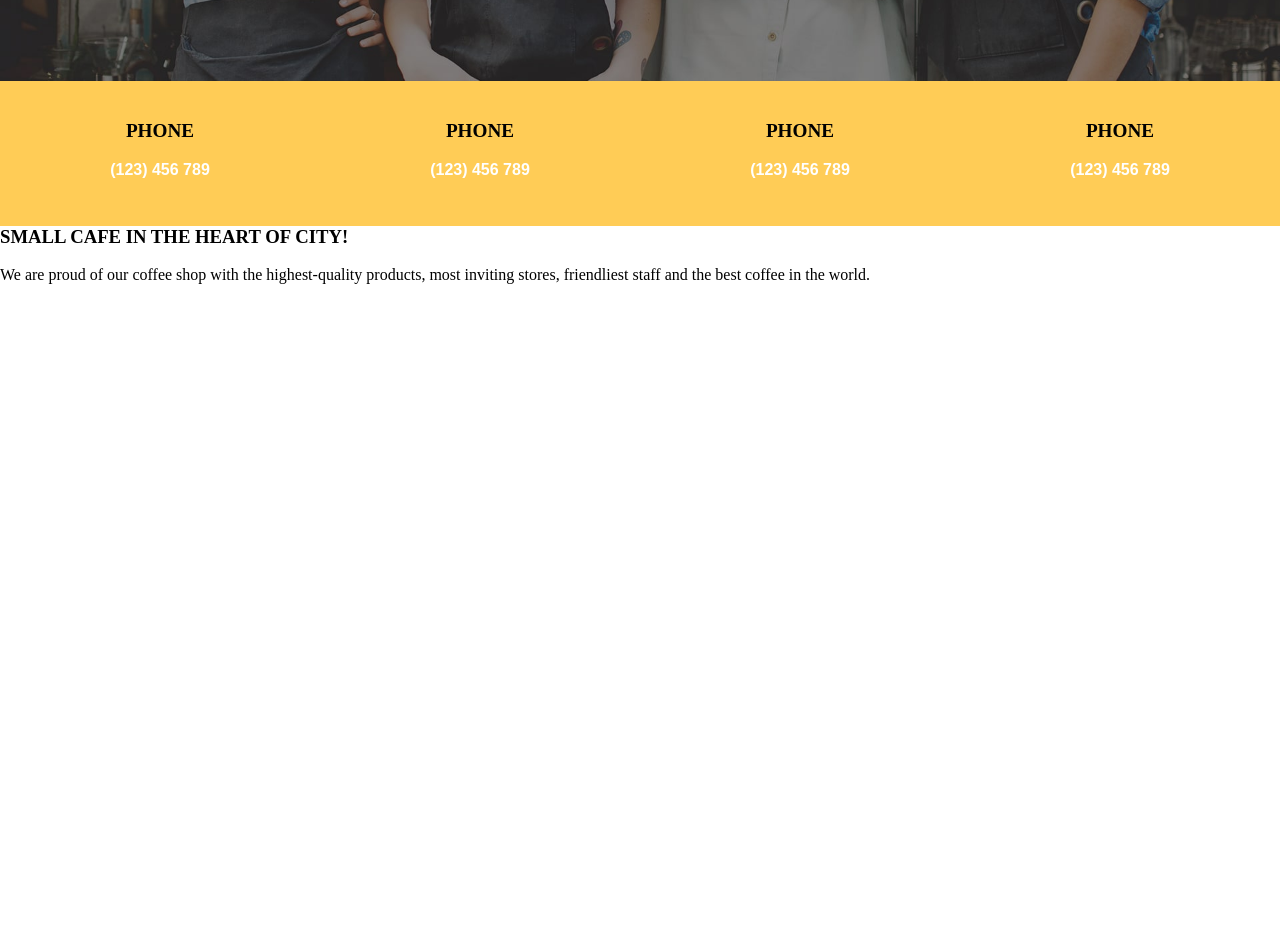
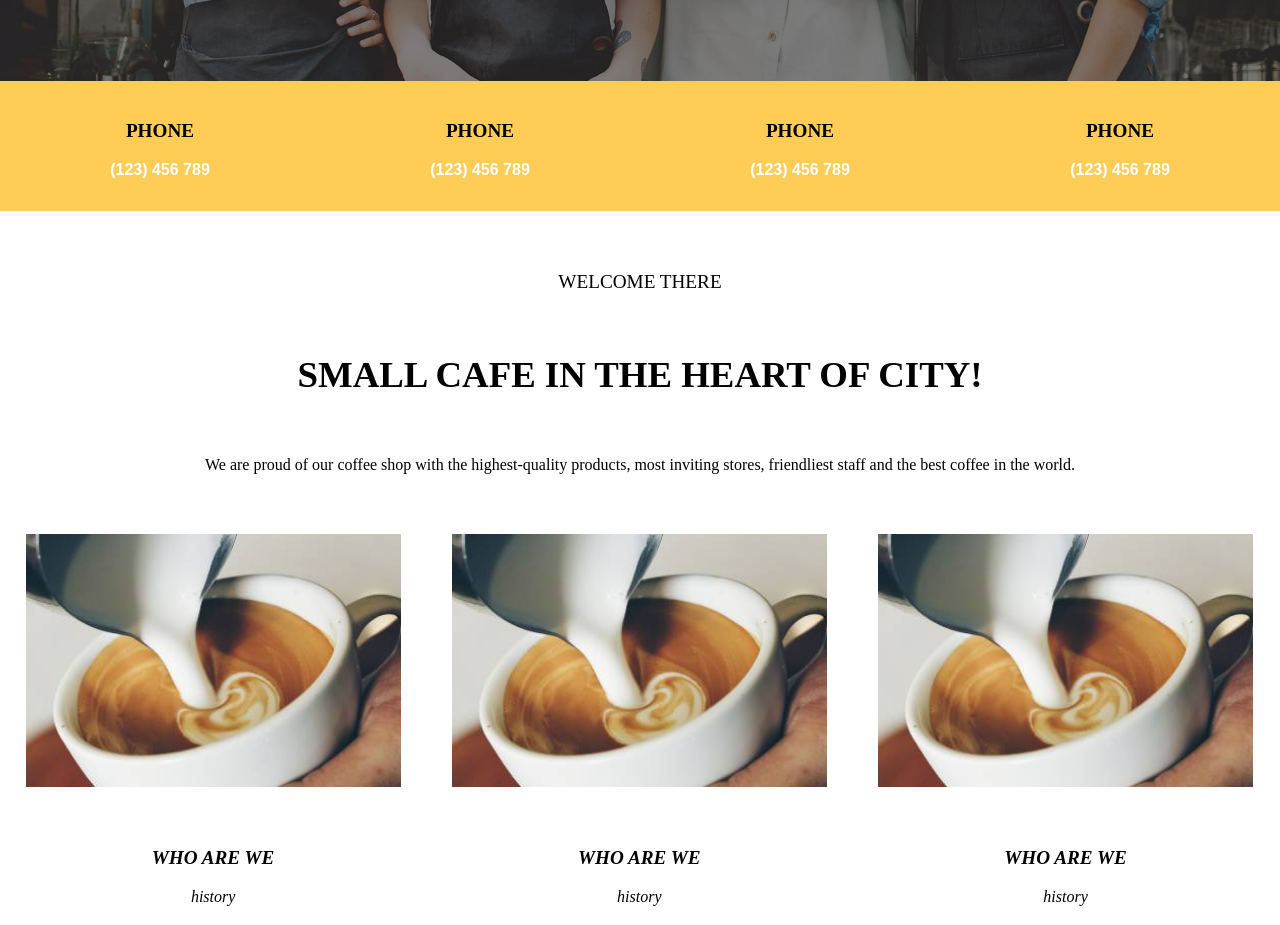
Before and after one commit to hungtvit/Coffee---WebPJ, a plain HTML site: page index.html in a window 1280 px wide. Shown: the part 554-1479 px from the top of the page. Before the commit the page ends 854 px from the top, so only its background shows below. Drawn offline with Linux system fonts and the light colour scheme.

Commit message:
Update index.html

```diff
--- a/css/style.css
+++ b/css/style.css
@@ -9,6 +9,7 @@ body{
 }
 .flex-container{
   display: flex;
+  flex-wrap: wrap;
 }
 .nav-logo{
   width: 30%;
@@ -39,11 +40,9 @@ body{
 .slide img{
   width: 100%;
 }
-img{
-  display: block;
-}
+
 .info{
-  height: 125px;
+  height: 130px;
 }
 .field-name{
   font-weight: bold;
@@ -58,15 +57,74 @@ img{
   float: left;
 }
 .tabs{
-  width: 25%;
-  height: 125px;
+  box-sizing: border-box;
+  text-align: center;
+  height: 450px;
+}
+.info-tabs{
+  height: 130px;
   padding-top: 20px;
-  text-align: center;
   background-color: #ffcc56;
 }
+.tabs-4{
+  width: 25%;
+}
 .welcome-zone{
-
+  text-align: center;
 }
 .spacing{
+  margin-top: 60px;
+}
+.tabs-img{
+  height: 300px;
+}
 
+/* font - style */
+.header-font{
+  font-size: 2.3em;
 }
+.regular-font{
+  font-size: 1em;
+}
+.small-title{
+  font-size: 1.2em;
+}
+.tabs-info{
+  font-style: italic;
+}
+/*  */
+
+.tabs-3{
+  width: 29.3%;
+  margin: 0 2%;
+}
+.tabs-spacing{
+  margin-top: 60px;
+}
+.section-wrap{
+  font-size: 0;
+  height: 1200px;
+}
+.section-bg{
+  width: 100%;
+  height: 500px;
+}
+.section-img, .section-img-info{
+  width: 50%;
+  height: 350px;
+}
+.section-img-info{
+  background-color: blue;
+}
+img{
+  display: block;
+  width: 100%;
+  height: 100%;
+}
+.coffee-blends{
+  background-color: #eff0ed;
+  border: solid #eff0ed 1px;
+  height: auto;
+  box-sizing: border-box;
+  text-align: center;
+}
--- a/index.html
+++ b/index.html
@@ -25,26 +25,83 @@
       <img src="img/slide1.jpg" alt="" class="slide-img">
     </div>
     <div class="info">
-      <div class="tabs left">
+      <div class="tabs info-tabs tabs-4 left">
         <p class="field-name">PHONE</p>
         <p class="field-info">(123) 456 789</p>
       </div>
-      <div class="tabs left">
+      <div class="tabs info-tabs tabs-4 left">
         <p class="field-name">PHONE</p>
         <p class="field-info">(123) 456 789</p>
       </div>
-      <div class="tabs left">
+      <div class="tabs info-tabs tabs-4 left">
         <p class="field-name">PHONE</p>
         <p class="field-info">(123) 456 789</p>
       </div>
-      <div class="tabs left">
+      <div class="tabs info-tabs tabs-4 left">
         <p class="field-name">PHONE</p>
         <p class="field-info">(123) 456 789</p>
       </div>
     </div>
     <div class="welcome-zone">
-      <h3 class="header-font">SMALL CAFE IN THE HEART OF CITY!</h3>
-      <p class="regular-font">We are proud of our coffee shop with the highest-quality products, most inviting stores, friendliest staff and the best coffee in the world.</p>
+      <p class="small-title spacing">
+        WELCOME THERE
+      </p>
+      <h3 class="header-font spacing">
+        SMALL CAFE IN THE HEART OF CITY!
+      </h3>
+      <p class="regular-font spacing">
+        We are proud of our coffee shop with the highest-quality products, most inviting stores, friendliest staff and the best coffee in the world.
+      </p>
+      <div class="tabs spacing ">
+        <div class="tab-img flex-container">
+          <div class="tabs-3">
+            <img src="img/image-15-370x250.jpg" alt="">
+          </div>
+          <div class="tabs-3">
+            <img src="img/image-15-370x250.jpg" alt="">
+          </div>
+          <div class="tabs-3">
+            <img src="img/image-15-370x250.jpg" alt="">
+          </div>
+        </div>
+        <div class="tabs-info flex-container">
+            <div class="tabs-3">
+                <p class="field-name tabs-spacing">WHO ARE WE</p>
+                <p class="tabs-info">history</p>
+              </div>
+              <div class="tabs-3">
+                <p class="field-name tabs-spacing">WHO ARE WE</p>
+                <p class="tabs-info">history</p>
+              </div>
+              <div class="tabs-3">
+                <p class="field-name tabs-spacing">WHO ARE WE</p>
+                <p class="tabs-info">history</p>
+              </div>
+        </div>
+      </div>
+    </div>
+    <div class="section-wrap">
+      <div class="section-bg">
+        <img src="img/slide1.jpg" alt="">
+      </div>
+      <div class="flex-container">
+        <div class="section-img">
+          <img src="img/image-16-370x250.jpg" alt="">
+        </div>
+        <div class="section-img-info">
+        </div>
+        <div class="section-img-info">
+        </div>
+        <div class="section-img">
+          <img src="img/image-16-370x250.jpg" alt="">
+        </div>
+      </div>
+    </div>
+    <div class="coffee-blends">
+      <p class="small-title spacing">COFFEE BLENDS</p>
+      <h3 class="header-font spacing">
+        THE FUNDAMENTALS OF COFFEE BREWING
+      </h3>
     </div>
   </div>
 
```
